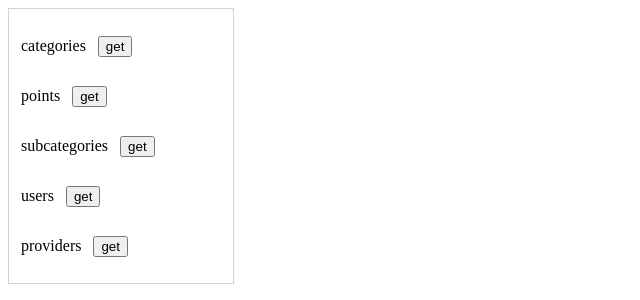
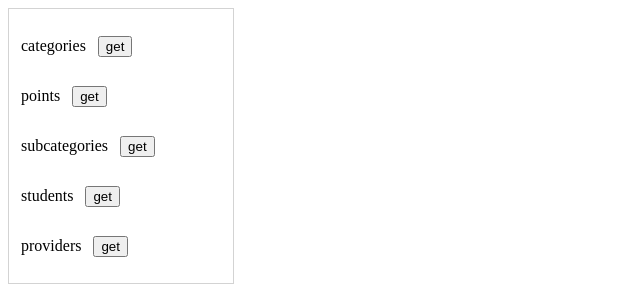
Before and after one commit to Jullija/oops, a React (Vite) app in the folder frontend/: page / in a window 1280 px wide. Shown: the top 300 px of the page, without its empty margins (0-640 px from the left). Built offline with nearby package versions, Linux system fonts and the light colour scheme.

Commit message:
rename user to student

```diff
--- a/frontend/src/api/index.ts
+++ b/frontend/src/api/index.ts
@@ -1,5 +1,5 @@
 export * from "./categories";
 export * from "./points";
 export * from "./subcategories";
-export * from "./users";
+export * from "./students";
 export * from "./providers";
--- /dev/null
+++ b/frontend/src/api/students.ts
@@ -0,0 +1,10 @@
+import { Student } from "../utils";
+
+export const getAllStudents = (): Student[] => {
+  return users;
+};
+
+const users: Student[] = [
+  { id: "1", name: "Anna Cichocka" },
+  { id: "2", name: "Julia Smerdel" },
+];
--- a/frontend/src/api/users.ts
+++ /dev/null
@@ -1,10 +0,0 @@
-import { User } from "../utils";
-
-export const getAllUsers = (): User[] => {
-  return users;
-};
-
-const users: User[] = [
-  { id: "1", name: "Anna Cichocka" },
-  { id: "2", name: "Julia Smerdel" },
-];
--- a/frontend/src/components/MockData.tsx
+++ b/frontend/src/components/MockData.tsx
@@ -2,10 +2,10 @@ import {
   getAllCategories,
   getAllPoints,
   getAllSubcategories,
-  getAllUsers,
+  getAllStudents,
   getProviders,
 } from "../api";
-import { Category, Points, Subcategory, User } from "../utils";
+import { Category, Points, Subcategory, Student } from "../utils";
 
 type categoryMockDataRequests = {
   name: string;
@@ -14,7 +14,7 @@ type categoryMockDataRequests = {
 
 type Request = {
   name: string;
-  func: () => (Category | Subcategory | Points | User)[];
+  func: () => (Category | Subcategory | Points | Student)[];
 };
 const categoryMockDataRequestsRequests: categoryMockDataRequests[] = [
   { name: "categories", requests: [{ name: "get", func: getAllCategories }] },
@@ -23,7 +23,7 @@ const categoryMockDataRequestsRequests: categoryMockDataRequests[] = [
     name: "subcategories",
     requests: [{ name: "get", func: getAllSubcategories }],
   },
-  { name: "users", requests: [{ name: "get", func: getAllUsers }] },
+  { name: "students", requests: [{ name: "get", func: getAllStudents }] },
   { name: "providers", requests: [{ name: "get", func: getProviders }] },
 ];
 
--- a/frontend/src/utils/types.ts
+++ b/frontend/src/utils/types.ts
@@ -1,4 +1,4 @@
-export type User = {
+export type Student = {
   id: string;
   name: string;
 };
```
